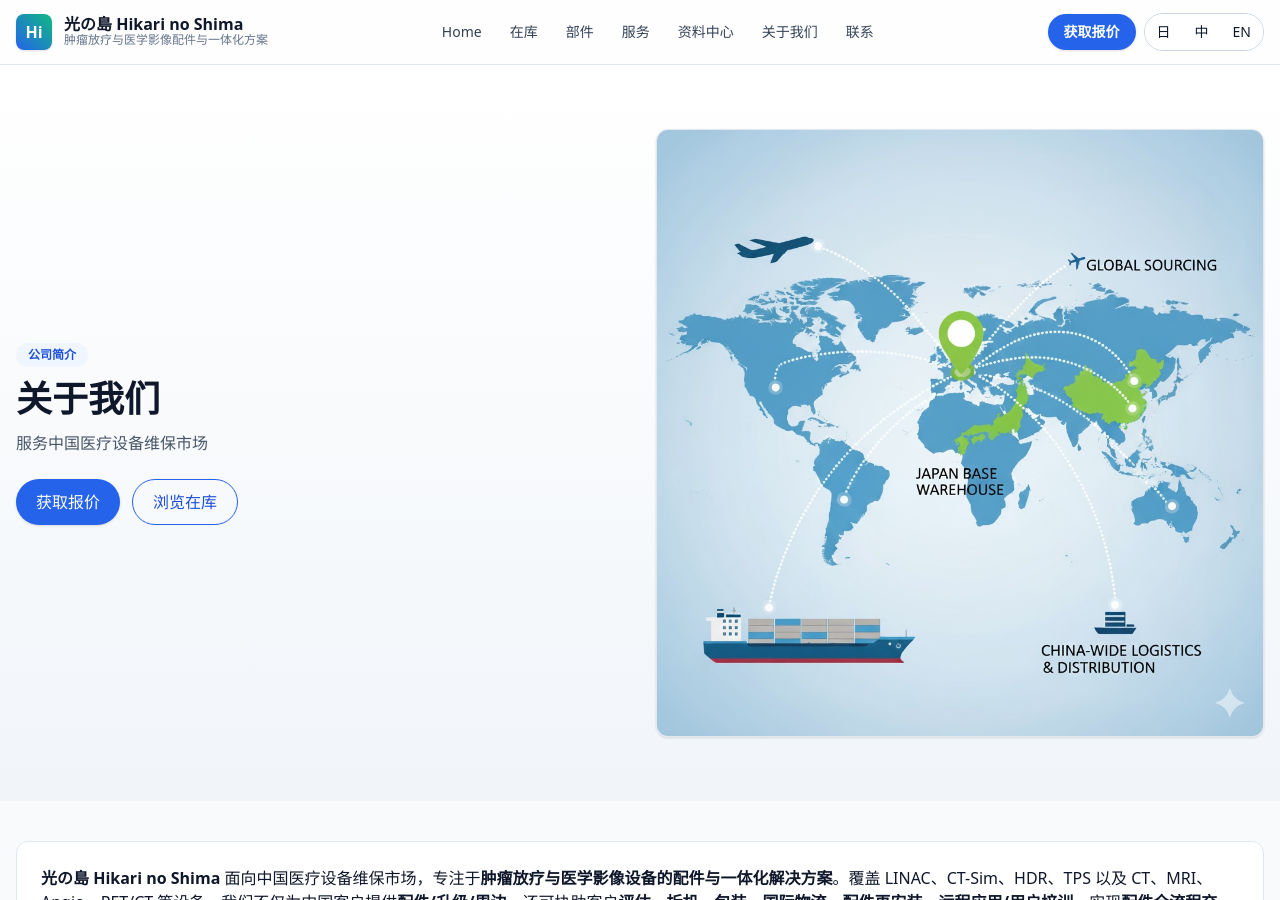
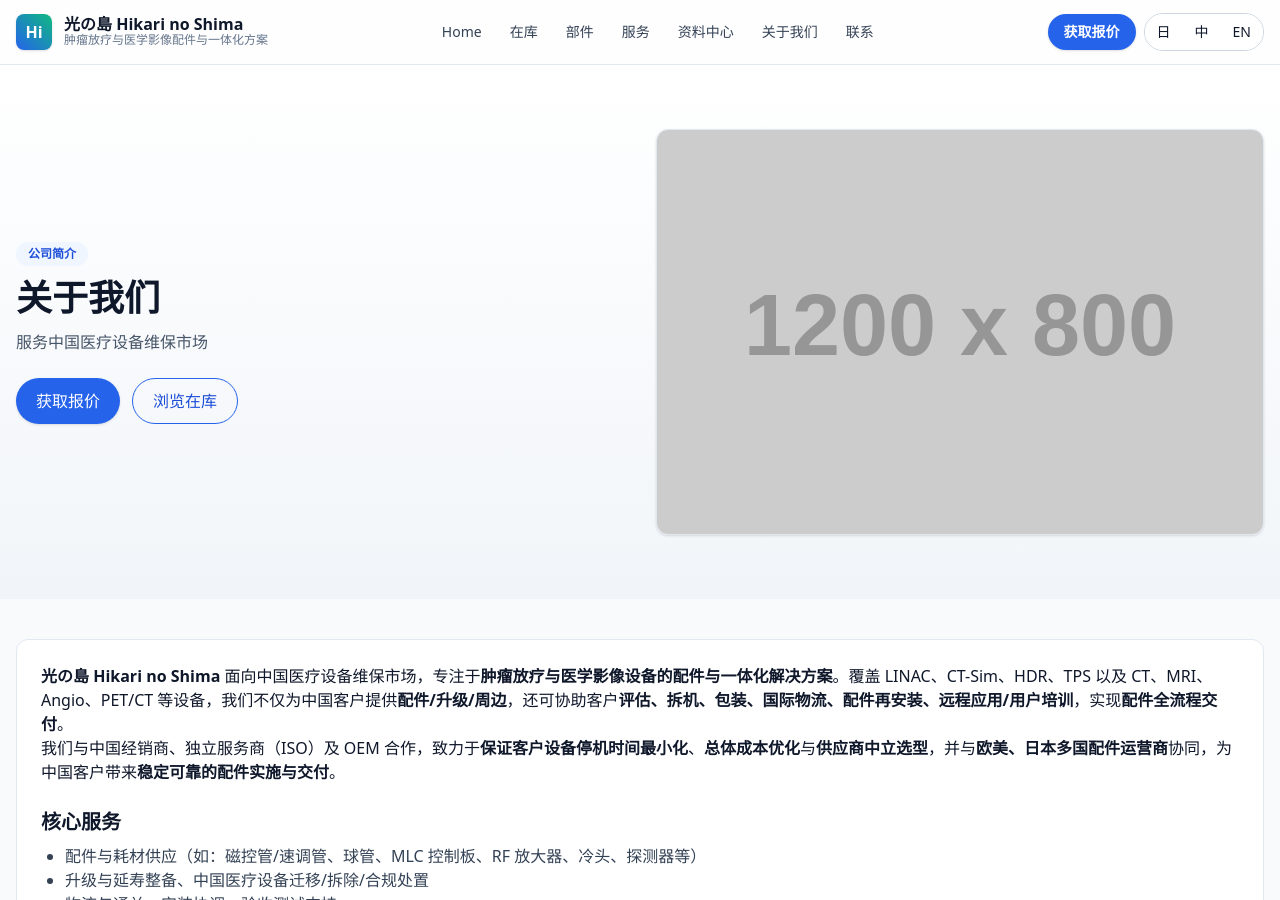
Before and after one commit to darkhucx/hikarinoshima, a Jekyll site: the page built from about.html, in a window 1280 px wide and 900 px high. Built offline with Jekyll 4.4.1, drawn with Linux system fonts in a browser that asks for light colours; nearby versions of some CDN libraries.

Commit message:
reedit about.html

```diff
--- a/about.html
+++ b/about.html
@@ -24,7 +24,7 @@ permalink: /about.html
       </div>
     </div>
     <div class="rounded-xl overflow-hidden shadow border border-slate-200">
-      <img src="{{'/assets/images/about-team.jpg' | relative_url }}" alt="About">
+      <img src="https://placehold.co/1200x800?text=About" alt="About">
     </div>
   </div>
 </section>
```
